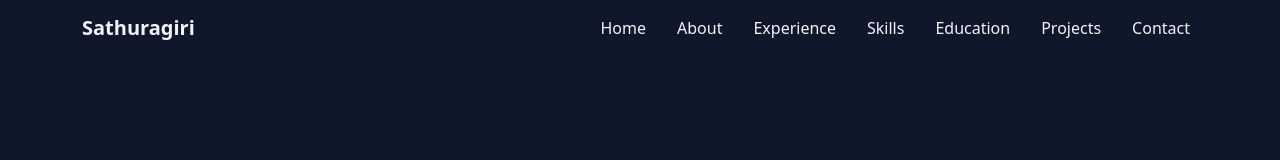
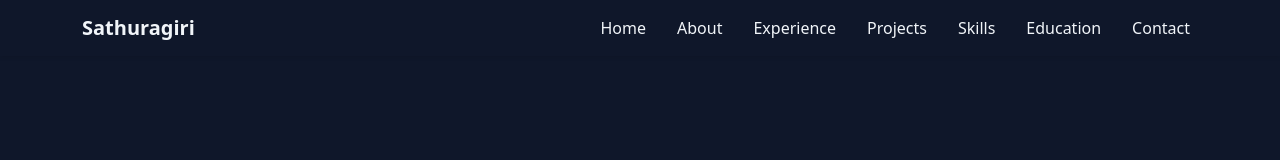
Before and after one commit to SBSathuragiri/portfolio, a React (Create React App) app: page / in a window 1280 px wide. Shown: the top 160 px of the page. Built offline with nearby package versions, Linux system fonts and the light colour scheme.

Commit message:
overall view changes

```diff
--- a/src/App.tsx
+++ b/src/App.tsx
@@ -17,9 +17,9 @@ function App() {
         <section id="home"><Home /></section>
         <section id="about"><About /></section>
         <section id="experience"><Experience /></section>
+        <section id="project"><Project /></section>
         <section id="skills"><Skills /></section>
         <section id="education"><Education /></section>
-        <section id="project"><Project /></section>
         <section id="contact"><Contact /></section>
       </div>
     </>
--- a/src/Components/Header/Header.tsx
+++ b/src/Components/Header/Header.tsx
@@ -22,9 +22,9 @@ export default function Header() {
               <li className="nav-item"><a className="nav-link" onClick={toggleMenu} href="#home">Home</a></li>
               <li className="nav-item"><a className="nav-link" onClick={toggleMenu} href="#about">About</a></li>
               <li className="nav-item"><a className="nav-link" onClick={toggleMenu} href="#experience">Experience</a></li>
+              <li className="nav-item"><a className="nav-link" onClick={toggleMenu} href="#project">Projects</a></li>
               <li className="nav-item"><a className="nav-link" onClick={toggleMenu} href="#skills">Skills</a></li>
               <li className="nav-item"><a className="nav-link" onClick={toggleMenu} href="#education">Education</a></li>
-              <li className="nav-item"><a className="nav-link" onClick={toggleMenu} href="#project">Projects</a></li>
               <li className="nav-item"><a className="nav-link" onClick={toggleMenu} href="#contact">Contact</a></li>
             </ul>
           </div>
```
